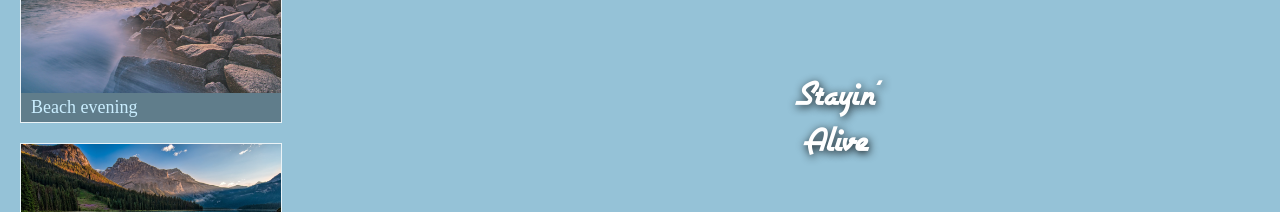
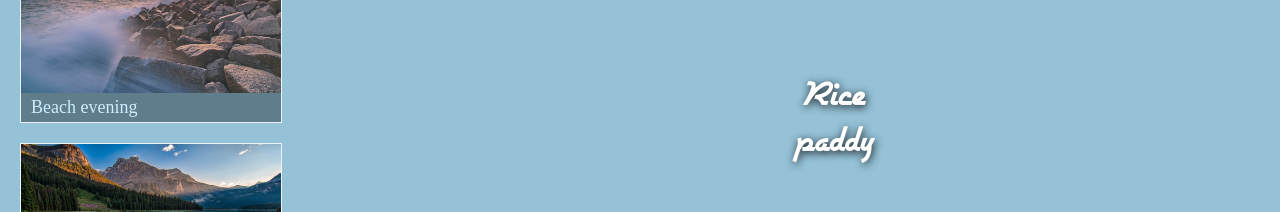
Before and after one commit to Ramitsan/Photogallery, a plain HTML site: page index.html in a window 1280 px wide. Shown: the part 306-518 px from the top of the page. Drawn offline with nearby package versions, Linux system fonts and the light colour scheme.

Commit message:
Change title of big image

```diff
--- a/index.html
+++ b/index.html
@@ -100,7 +100,7 @@
     <div class="detail-image-container">
       <div class="detail-image-wrapper">
         <img class="detail-image" data-image-role="target" src="img/landscape1.jpg" alt="">
-        <span class="detail-image-title" data-image-role="title">Stayin' Alive</span>
+        <span class="detail-image-title" data-image-role="title">Rice paddy</span>
       </div>
     </div>
   </main>
```
